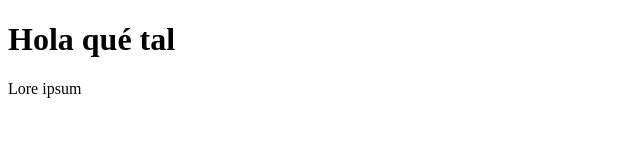
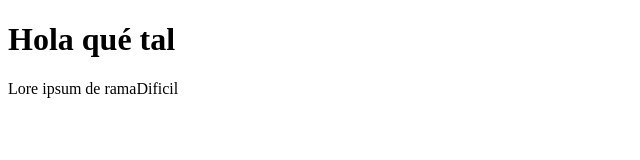
Before and after one commit to jaimegarijo/test, a plain HTML site: page index.html in a window 1280 px wide. Shown: the whole page, without its empty margins (0-640 px from the left). Drawn offline with Linux system fonts and the light colour scheme.

Commit message:
Modificacion de parrafo

```diff
--- a/index.html
+++ b/index.html
@@ -7,6 +7,6 @@
 </head>
 <body>
     <h1>Hola qué tal</h1>
-    <p>Lore ipsum</p>
+    <p>Lore ipsum de ramaDificil</p>
 </body>
 </html>
```
